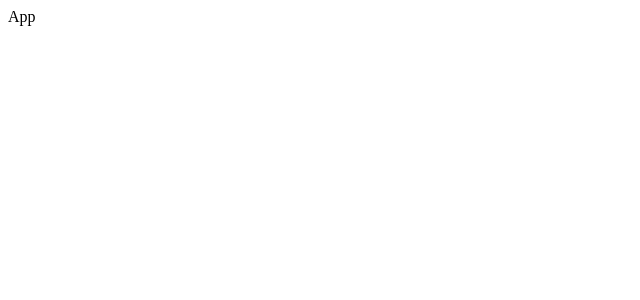
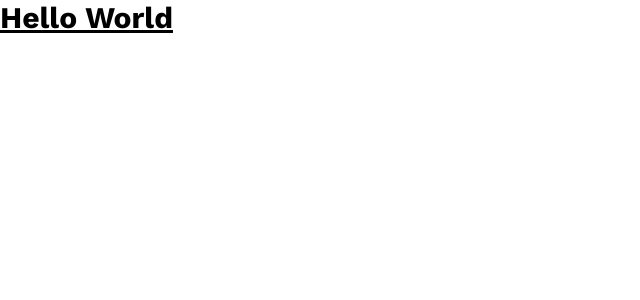
Before and after one commit to Mrsaiba/Portfolio_3d, a React (Vite) app: page / in a window 1280 px wide. Shown: the top 300 px of the page, without its empty margins (0-640 px from the left). Built offline with nearby package versions, Linux system fonts and the light colour scheme.

Commit message:
added index.css

```diff
--- a/src/App.jsx
+++ b/src/App.jsx
@@ -1,7 +1,11 @@
 import React from "react";
 
 const App = () => {
-  return <div>App</div>;
+  return (
+    <div>
+      <h1 className="text-3xl font-bold underline">Hello World</h1>
+    </div>
+  );
 };
 
 export default App;
--- /dev/null
+++ b/src/index.css
@@ -0,0 +1,183 @@
+@import url("https://fonts.googleapis.com/css2?family=Poppins:wght@100;200;300;400;500;600;700;800;900&family=Work+Sans:wght@100;200;300;400;500;600;700;800;900&display=swap");
+
+@tailwind base;
+@tailwind components;
+@tailwind utilities;
+
+:root {
+  --blue-rgb: 237 245 255;
+  --green-rgb: 125 161 35;
+}
+
+body {
+  font-family: "Work Sans", sans-serif;
+}
+
+body:has(.card[data-color="blue"]:hover) {
+  background-color: rgb(var(--blue-rgb) / 25%);
+}
+
+body:has(.card[data-color="green"]:hover) {
+  background-color: rgb(var(--green-rgb) / 25%);
+}
+
+@layer utilities {
+  .max-container {
+    @apply max-w-5xl mx-auto sm:p-16 pb-12 !pt-[126px] px-8 min-h-[calc(100vh-80px)];
+  }
+
+  .head-text {
+    @apply sm:text-5xl text-3xl font-semibold sm:leading-snug font-poppins;
+  }
+
+  .subhead-text {
+    @apply font-semibold sm:text-3xl text-xl relative font-poppins;
+  }
+
+  .blue-gradient_text {
+    @apply bg-gradient-to-r from-[#00c6ff] to-[#0072ff] bg-clip-text text-transparent;
+  }
+
+  .input {
+    @apply bg-white border border-gray-200 text-gray-900 text-sm rounded-lg focus:ring-blue-500 focus:border-blue-500 block w-full p-2.5 mt-2.5 font-normal shadow-card;
+  }
+
+  .textarea {
+    @apply block p-2.5 w-full text-sm text-gray-900 bg-white rounded-lg border border-gray-200 focus:ring-blue-500 focus:border-blue-500 mt-2.5 font-normal shadow-card;
+  }
+
+  .btn {
+    @apply text-white bg-gradient-to-r from-[#00c6ff] to-[#0072ff] focus:ring-4 focus:outline-none focus:ring-blue-300 font-medium rounded-lg text-sm w-full sm:w-auto px-5 py-2.5 text-center;
+  }
+
+  .header {
+    @apply flex justify-between items-center sm:px-16 px-8 py-4 max-w-5xl mx-auto absolute top-0 bg-transparent z-10 right-0 left-0;
+  }
+
+  .footer {
+    @apply max-w-5xl mx-auto sm:px-16 pb-6 px-8 flex flex-col gap-7;
+  }
+
+  .footer-container {
+    @apply flex flex-wrap gap-7 items-center justify-between;
+  }
+
+  .info-box {
+    @apply mx-5 relative flex text-white flex-col gap-3 max-w-2xl neo-brutalism-blue pt-4 pb-12 px-8;
+  }
+
+  .neo-btn {
+    @apply py-3 px-6 rounded-lg text-blue-500 text-center font-semibold sm:w-1/2 w-[90%] -bottom-5 absolute mx-auto right-0 left-0 flex justify-center items-center gap-3;
+  }
+
+  .cta {
+    @apply w-full flex items-center md:flex-row flex-col sm:mt-16 mt-8 gap-7;
+  }
+
+  .cta-text {
+    @apply text-black-500 font-extrabold flex-1 text-3xl max-md:text-center;
+  }
+}
+
+.glassmorphism {
+  background: rgba(8, 116, 239, 0.07);
+  backdrop-filter: blur(10px);
+  -webkit-backdrop-filter: blur(10px);
+  border-radius: 10px;
+  border: 1px solid rgba(255, 255, 255, 0.18);
+}
+
+.logo {
+  border-radius: 8.889px;
+  background: #fff;
+  box-shadow: 0px 10px 35px -4px rgba(67, 83, 255, 0.15),
+    0px 1.5px 4px -1px rgba(67, 83, 255, 0.2);
+}
+
+.block-container {
+  position: relative;
+  transition: 250ms;
+  perspective: 500px;
+}
+
+.block-container .btn-back {
+  position: absolute;
+  inset: 0;
+  z-index: -1;
+  width: inherit;
+  height: inherit;
+  transition: 250ms;
+  transform-style: preserve-3d;
+  transform-origin: bottom right;
+  transform: rotateZ(15deg);
+  will-change: transform;
+  box-shadow: 16px 0 40px #e4e4e4;
+}
+
+.block-container .btn-back-red {
+  background: linear-gradient(135deg, #ff4b1f -20%, #ff9068 120%);
+}
+
+.block-container .btn-back-green {
+  background: linear-gradient(135deg, #adfda2 -20%, #11d3f3 120%);
+}
+
+.block-container .btn-back-yellow {
+  background: linear-gradient(135deg, #f7971e -20%, #ffd200 120%);
+}
+
+.block-container .btn-back-blue {
+  background: linear-gradient(135deg, #0061ff -20%, #60efff 120%);
+}
+
+.block-container .btn-back-orange {
+  background: linear-gradient(135deg, #ff0f7b -20%, #f89b29 120%);
+}
+
+.block-container .btn-back-pink {
+  background: linear-gradient(135deg, #e81cff -20%, #40c9ff 120%);
+}
+
+.block-container .btn-back-black {
+  background: linear-gradient(135deg, #0a1647 -20%, #e4e7e4 120%);
+}
+
+.block-container .btn-front {
+  position: absolute;
+  inset: 0;
+  z-index: 1;
+  width: inherit;
+  height: inherit;
+  background-color: #ffffff33;
+  -webkit-backdrop-filter: blur(20px);
+  backdrop-filter: blur(20px);
+  transition: 250ms;
+  transform-style: preserve-3d;
+  transform-origin: top left;
+  overflow: hidden;
+}
+
+.block-container:hover > .btn-back {
+  transform: translateZ(20px) rotateZ(15deg) rotateX(-20deg) rotateY(-20deg);
+}
+
+.block-container:hover > .btn-front {
+  transform: translateZ(80px) translateY(-5px) rotateX(15deg) rotateY(15deg);
+}
+
+/* Neo Brutalism */
+.neo-brutalism-blue {
+  background: #2b77e7;
+  position: relative;
+  border-radius: 10px;
+  border: #2b77e7;
+  box-shadow: 0.6vmin 0.6vmin #336cc1, 1vmin 1vmin #0092db, 1vmin 1vmin #0092db,
+    0.65vmin 1vmin #0092db, 1vmin 0.65vmin #0092db;
+}
+
+.neo-brutalism-white {
+  background: #fff;
+  border: #fff;
+  box-shadow: 0.6vmin 0.6vmin #fff, 1vmin 1vmin #d2e4ff, 1vmin 1vmin #d2e4ff,
+    0.65vmin 1vmin #d2e4ff, 1vmin 0.65vmin #d2e4ff;
+}
--- a/src/main.jsx
+++ b/src/main.jsx
@@ -1,4 +1,5 @@
 import ReactDOM from "react-dom/client";
 import App from "./App";
+import "./index.css";
 
 ReactDOM.createRoot(document.getElementById("root")).render(<App />);
```
